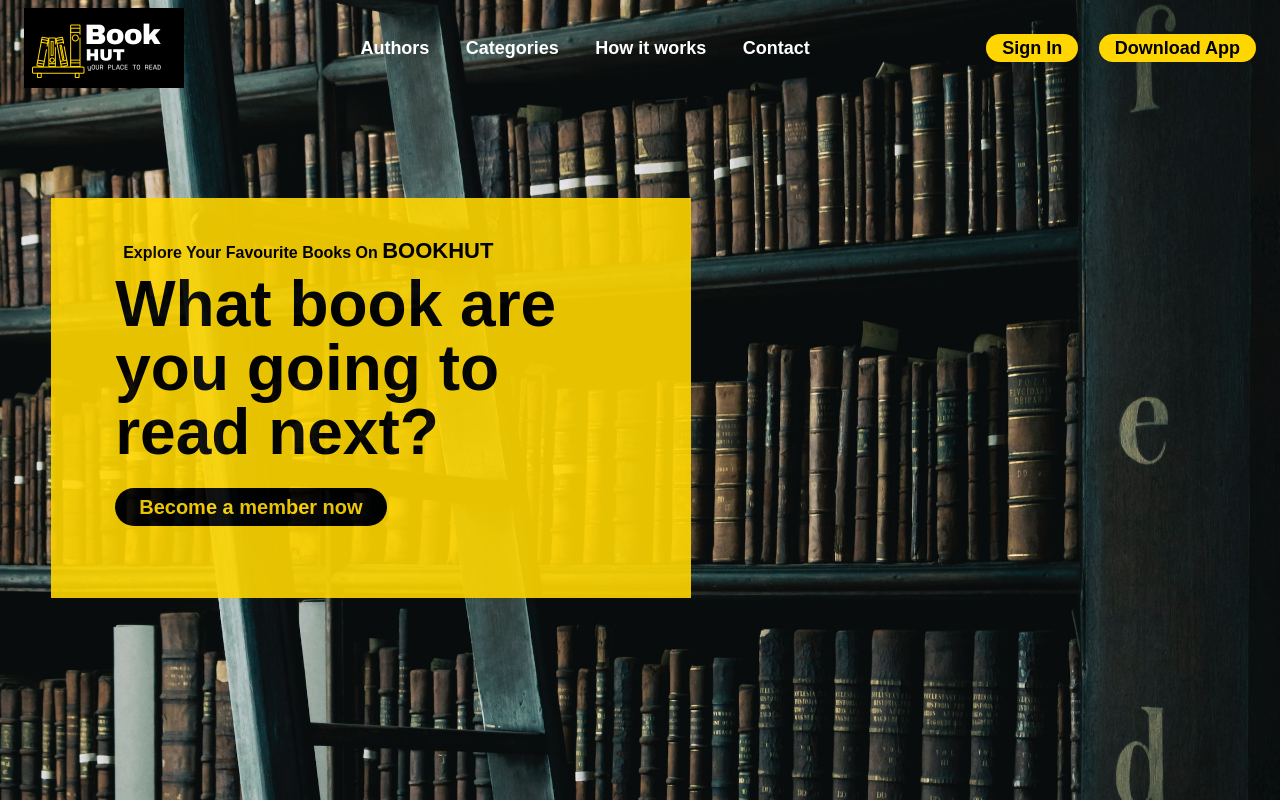
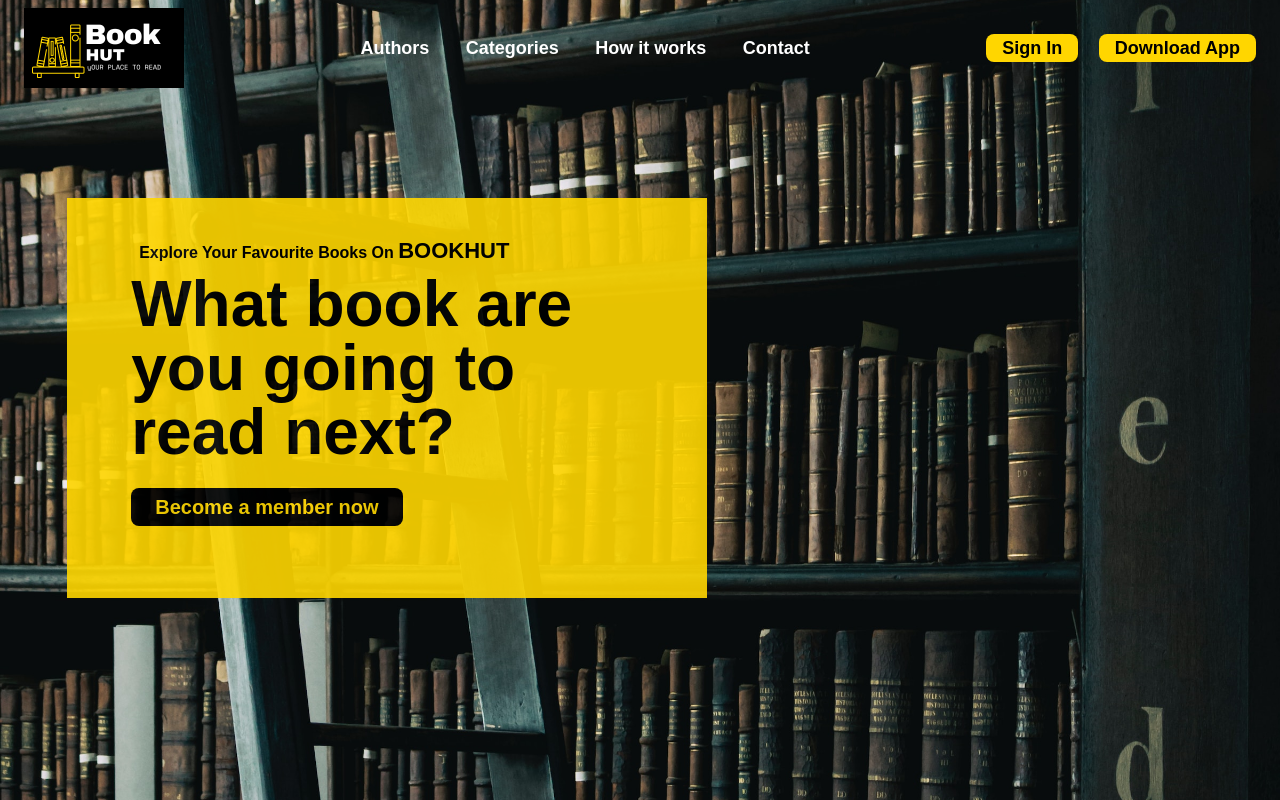
Before and after one commit to FaHafsa-DD/Digital-Library-Landing-Page, a plain HTML site: page index.html in a window 1280 px wide. Drawn offline with Linux system fonts and the light colour scheme; a web font is replaced by a local one.

Commit message:
added animation

```diff
--- a/index.html
+++ b/index.html
@@ -28,7 +28,7 @@
           </div>
         </nav>
       </header>
-      <div class="content">
+      <div class="container">
         <p class="hero-description">Explore Your Favourite Books On <span class="brand-name">  BOOKHUT</span></p>
         <h1>What book are you going to read next?</h1>
         <div class="cta">
--- a/styles.css
+++ b/styles.css
@@ -46,7 +46,7 @@ nav ul li a:hover {
 .cta-btn-3 {
   padding: 4px 16px;
   background-color: #ffd600;
-  border-radius: 100px;
+  border-radius: 8px;
   color: black;
 }
 .cta-btn-1 {
@@ -60,7 +60,7 @@ nav ul li a:hover {
 .cta-btn-3:hover {
   border-color: #ffd600;
 }
-.content {
+.container {
   margin-left: 4%;
   margin-top: 8%;
   max-width: 640px;
@@ -68,9 +68,12 @@ nav ul li a:hover {
   padding: 32px 64px;
   background-color: #ffd600;
   opacity: 0.9;
+  animation: moveright 2.5s;
+  animation-fill-mode: forwards;
+  position: relative;
 }
 
-.content h1 {
+.container h1 {
   font-size: 64px;
   line-height: 1;
   font-weight: bolder;
@@ -92,3 +95,12 @@ nav ul li a:hover {
   padding: 8px 24px;
   font-size: 20px;
 }
+@keyframes moveright {
+  from {
+    left: -600px;
+    background-color: transparent;
+  }
+  to {
+    left: 16px;
+  }
+}
```
